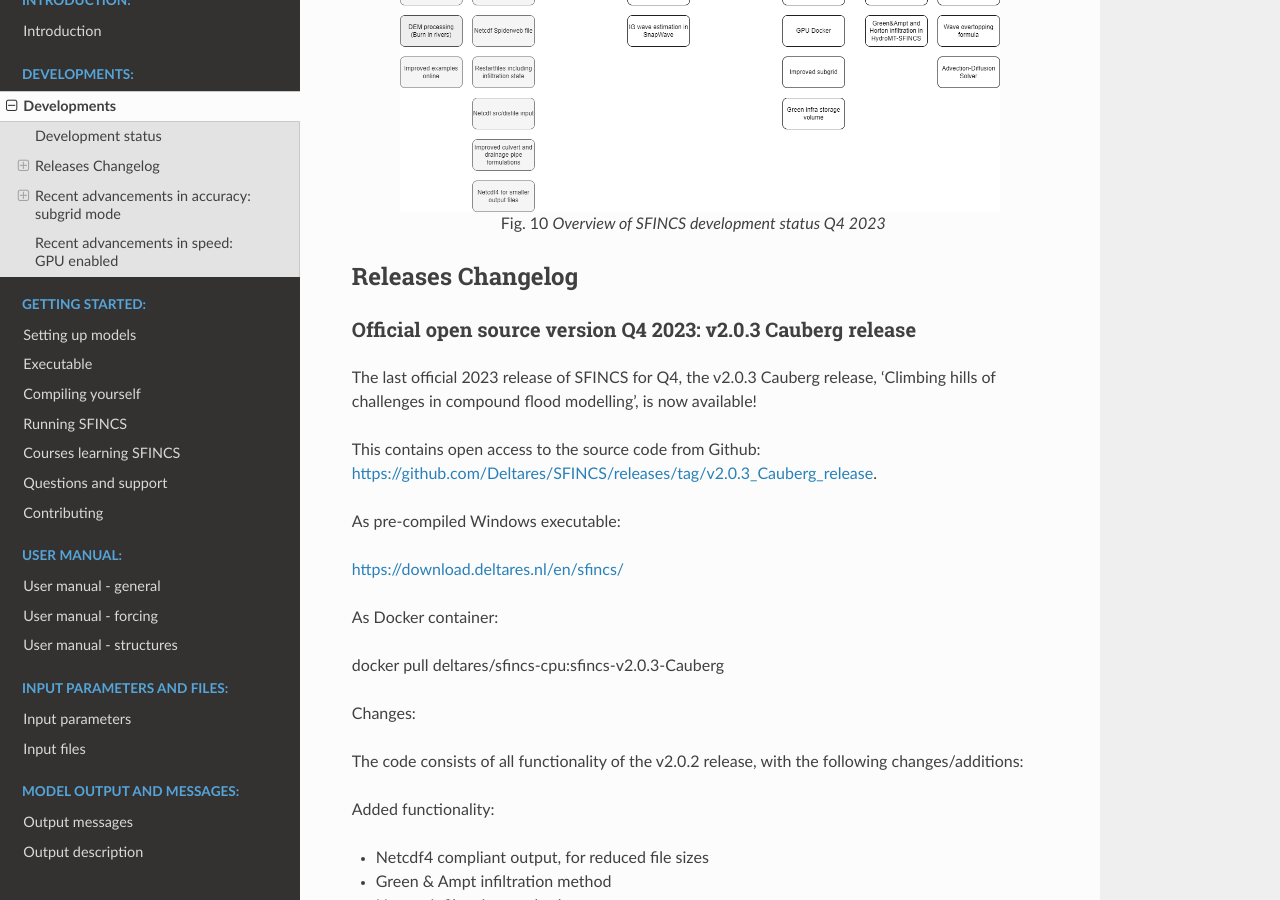
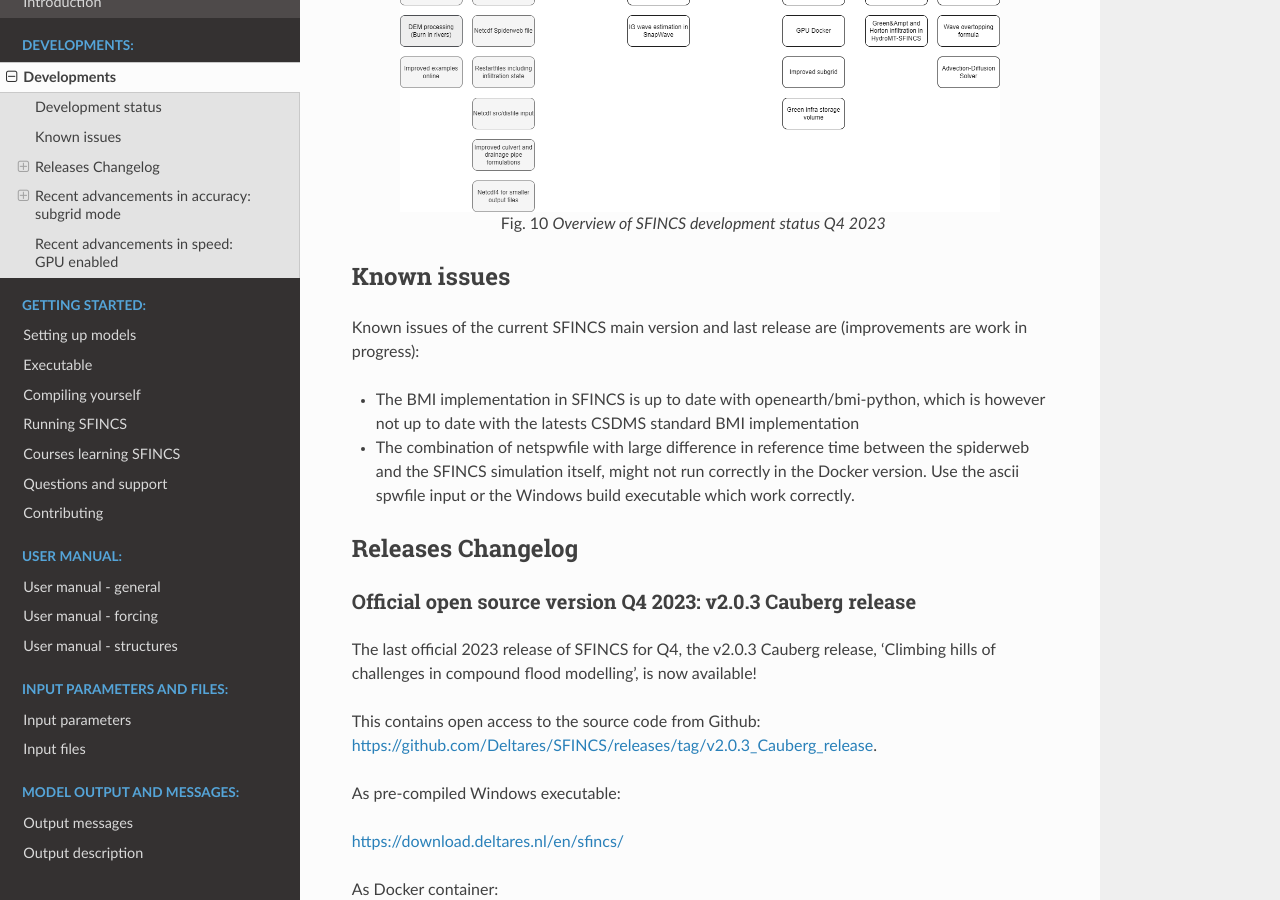
Before and after one commit to Deltares/SFINCS, a Sphinx documentation site: the page built from docs/developments.rst, in a window 1280 px wide and 900 px high, scrolled down 591 px. Built offline with Sphinx 7.4.7 and the Read the Docs theme 2.0.0, drawn with Linux system fonts in a browser that asks for light colours.

Commit message:
- Add 'known issues' section in docs

```diff
--- a/docs/developments.rst
+++ b/docs/developments.rst
@@ -15,6 +15,14 @@ Indicated are new functionality for SFINCS itself (core), and model setup/post-p
    :align: center
 
    Overview of SFINCS development status Q4 2023
+
+Known issues
+-----
+
+Known issues of the current SFINCS main version and last release are (improvements are work in progress):
+
+* The BMI implementation in SFINCS is up to date with openearth/bmi-python, which is however not up to date with the latests CSDMS standard BMI implementation
+* The combination of netspwfile with large difference in reference time between the spiderweb and the SFINCS simulation itself, might not run correctly in the Docker version. Use the ascii spwfile input or the Windows build executable which work correctly.
 
 Releases Changelog
 -----
```
